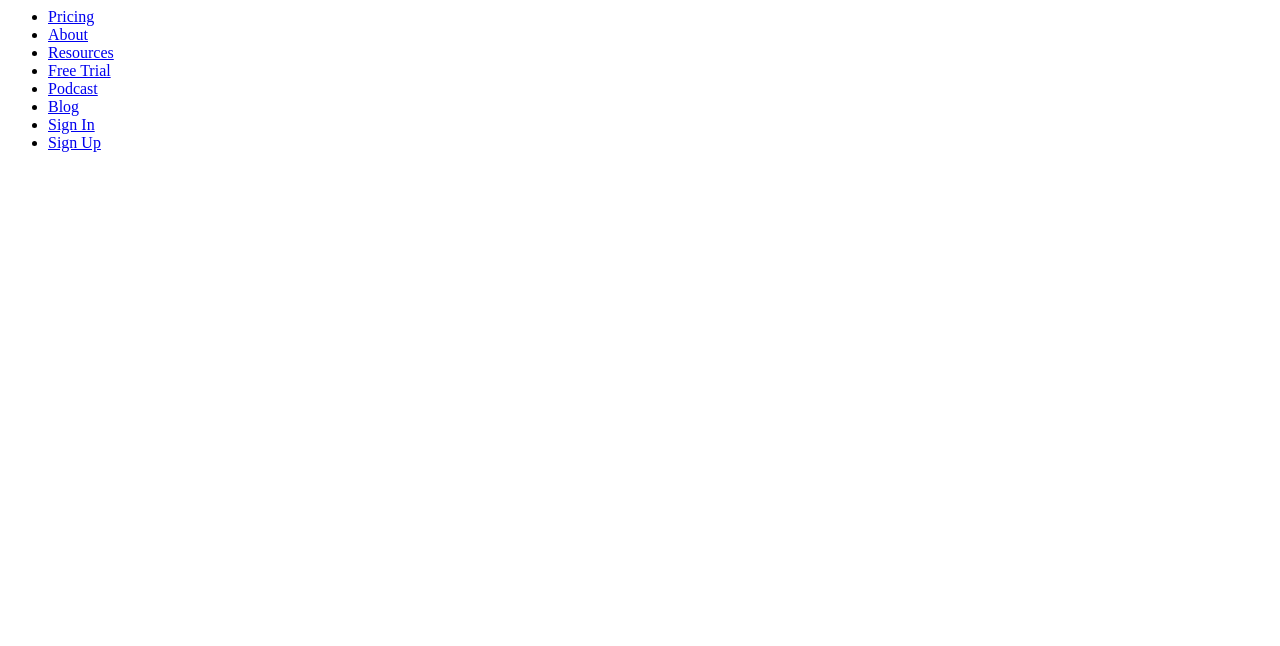
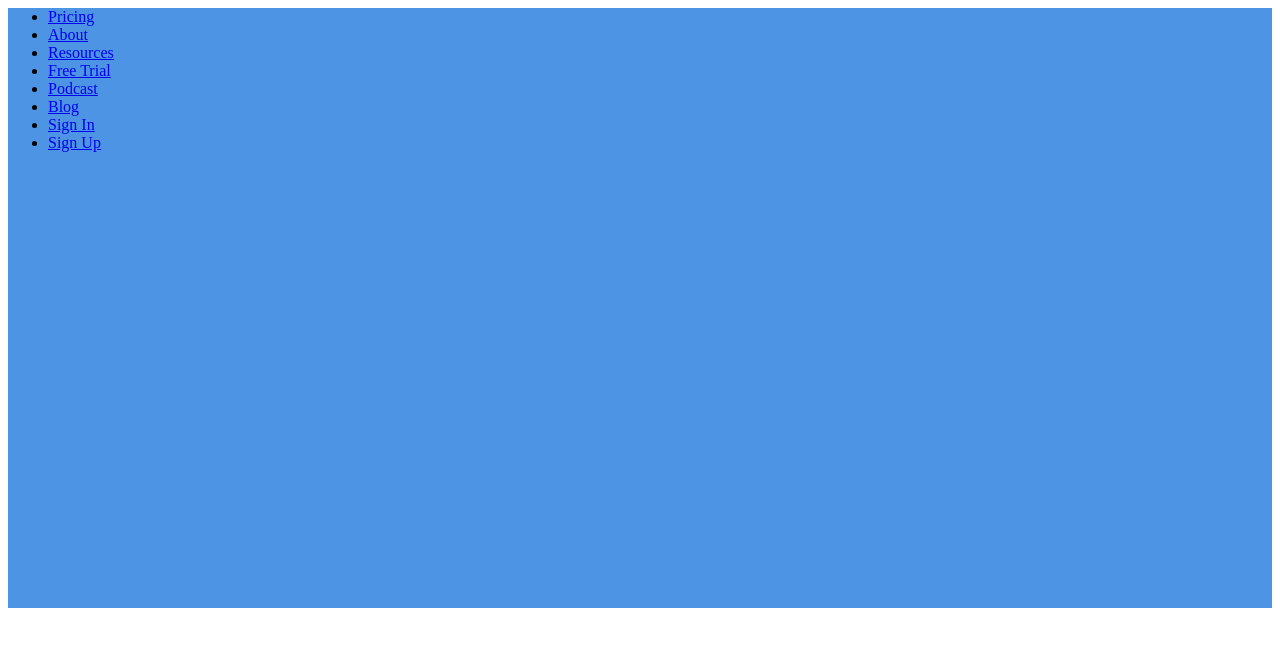
Before and after one commit to khaleeq-mitbyte/frontend, a plain HTML site: page index.html in a window 1280 px wide. Drawn offline with Linux system fonts and the light colour scheme.

Commit message:
stylesheet added

```diff
--- /dev/null
+++ b/assets/css/style.css
@@ -0,0 +1,4 @@
+header{
+    height: 600px;
+    background-color: #4d94e4;
+}
--- a/index.html
+++ b/index.html
@@ -3,6 +3,7 @@
         <title>
             FrontEnd using HTML and CSS
         </title>
+        <link rel="stylesheet" href="assets/css/style.css">
     </head>
     <body>
         <header>
```
